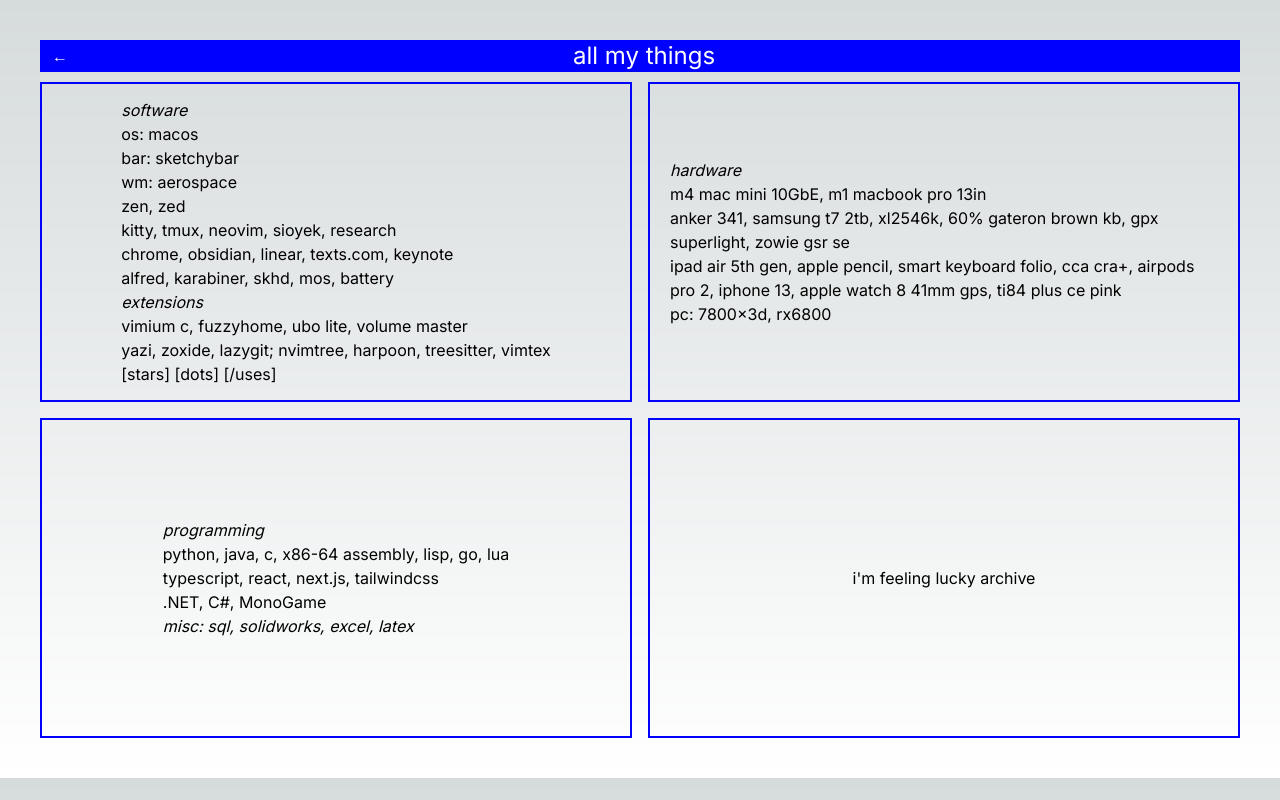
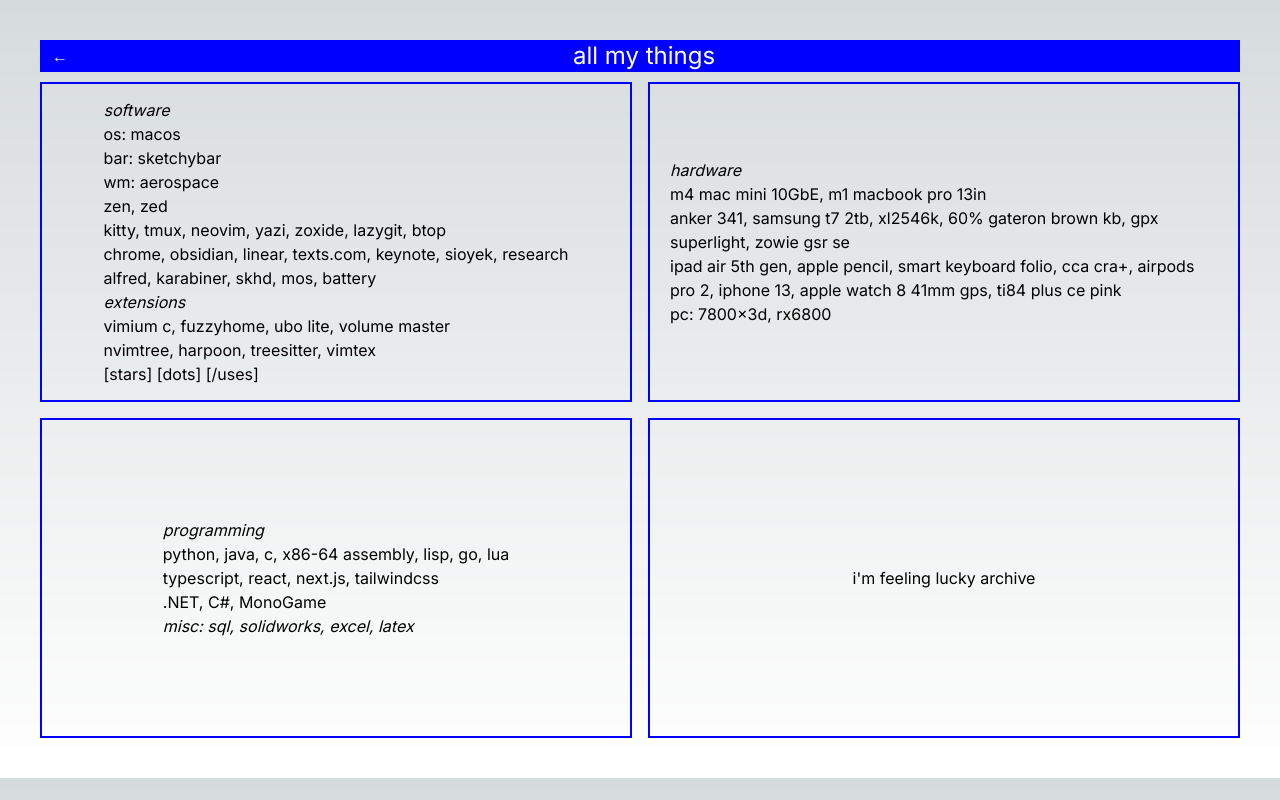
Before and after one commit to 5brian/catalogue, a Next.js app: page /uses in a window 1280 px wide. Built offline with nearby package versions, Linux system fonts and the light colour scheme.

Commit message:
refactor: uses

```diff
--- a/src/app/uses/page.tsx
+++ b/src/app/uses/page.tsx
@@ -34,12 +34,12 @@
             <br />
             zen, zed
             <br />
-            kitty, tmux, neovim, sioyek,{" "}
+            kitty, tmux, neovim, yazi, zoxide, lazygit, btop
+            <br />
+            chrome, obsidian, linear, texts.com, keynote, sioyek,{" "}
             <Link href="https://un.ms/research" target="_blank">
               research
             </Link>
-            <br />
-            chrome, obsidian, linear, texts.com, keynote
             <br />
             alfred, karabiner, skhd,{" "}
             <Link href="https://github.com/Caldis/Mos" target="_blank">
@@ -72,7 +72,7 @@
             </Link>
             eazymotion */}
             <br />
-            yazi, zoxide, lazygit; nvimtree, harpoon, treesitter, vimtex
+            nvimtree, harpoon, treesitter, vimtex
             <br />
             <Link href="https://github.com/5brian?tab=stars" target="_blank">
               [stars]{" "}
```
